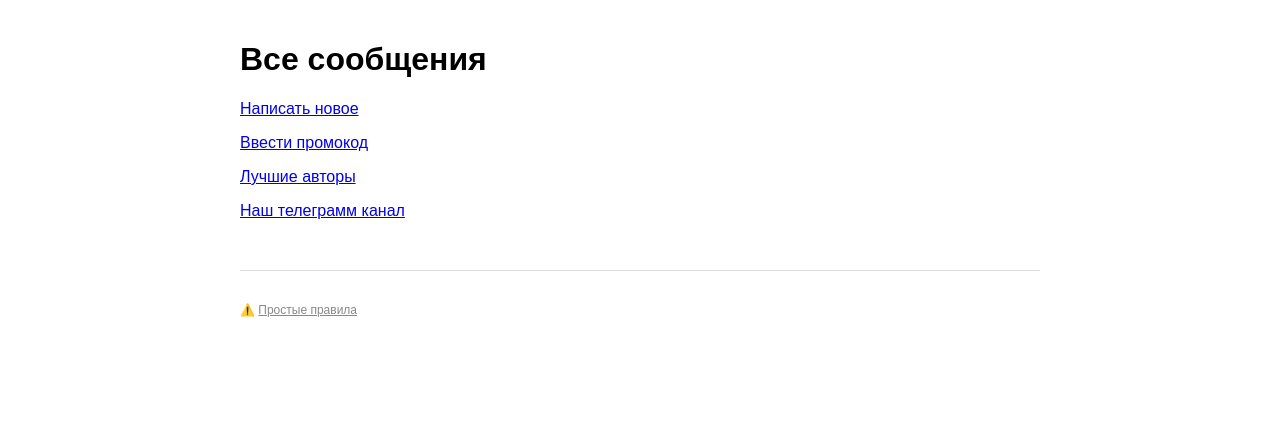
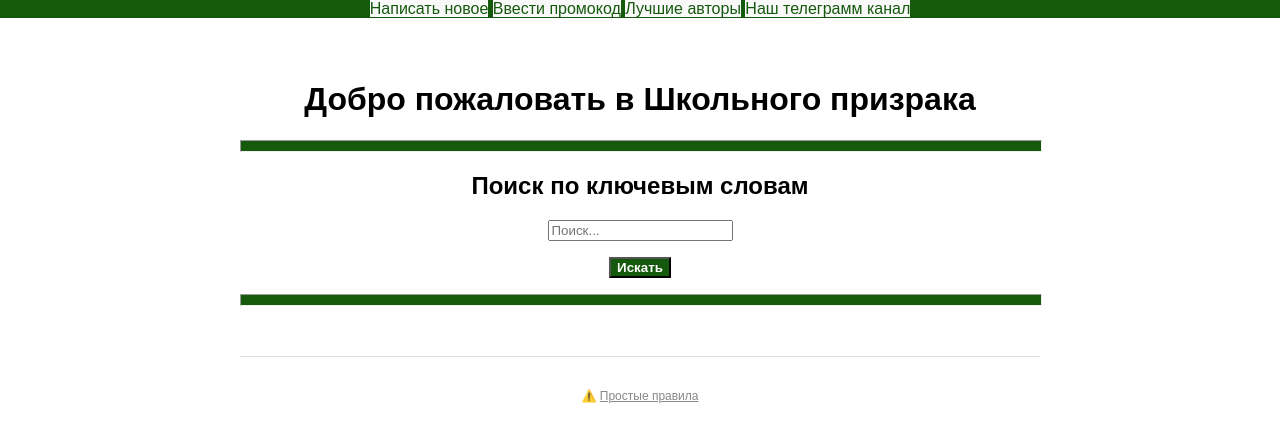
Before and after one commit to RobertAvdeenkov/project, a Python web app: template templates/messages.html in a window 1280 px wide. Shown: the top 442 px of the page. Run offline with Jinja, Linux system fonts and the light colour scheme; the template is opened without the code that fills it, so the values that code supplies are empty.

Commit message:
decorations

```diff
--- a/templates/feedback.html
+++ b/templates/feedback.html
@@ -5,7 +5,7 @@
     <title>Обратная связь</title>
     <meta name="viewport" content="width=device-width, initial-scale=1.0">
     <style>
-        body { font-family: Arial; padding: 20px; max-width: 600px; margin: auto; }
+        body { font-family: Arial; padding: 20px; max-width: 600px; margin: auto; text-align: center;}
         input, textarea, select { width: 100%; padding: 8px; margin: 5px 0; }
         button { padding: 10px 20px; background: #15590d; color: white; border: none; cursor: pointer; }
         button:hover { background: #15590d; }
--- a/templates/leaders.html
+++ b/templates/leaders.html
@@ -5,7 +5,7 @@
     <title>Таблица лидеров</title>
     <meta name="viewport" content="width=device-width, initial-scale=1.0">
     <style>
-        body { font-family: Arial; padding: 20px; max-width: 800px; margin: auto; }
+        body { font-family: Arial; padding: 20px; max-width: 800px; margin: auto; text-align: center;}
         .message { border: 1px solid #ccc; padding: 12px; margin-bottom: 10px; border-radius: 6px; }
         .category { font-weight: bold; color: #15590d; }
         .date { font-size: 12px; color: #888; }
@@ -17,7 +17,7 @@
     </style>
 </head>
 <body>
-    <h1>Лучшие авторы</h1>
+    <h1 style="color: #15590d;">Лучшие авторы</h1>
     <div class="container">
 
                 <!-- Элемент для сообщения (будет отображать data.message) -->
--- a/templates/messages.html
+++ b/templates/messages.html
@@ -5,7 +5,7 @@
     <title>Сообщения</title>
     <meta name="viewport" content="width=device-width, initial-scale=1.0">
     <style>
-        body { font-family: Arial; padding: 20px; max-width: 800px; margin: auto; }
+        body { font-family: Arial; padding: 20px; max-width: 800px; margin: auto; text-align: center; padding-top: 60px;}
         .message { border: 1px solid #ccc; padding: 12px; margin-bottom: 10px; border-radius: 6px; }
         .category { font-weight: bold; color: #15590d; }
         .date { font-size: 12px; color: #888; }
@@ -14,14 +14,32 @@
             color: #ffcc00;
             font-weight: bold;
         }
+        hr{height: 10px; background-color: #15590d; width: 100%;}
+
+        header {
+            position: fixed;
+            top: 0;
+            left: 0;
+            width: 100%;
+            background: #fff;
+            z-index: 1000;
+            background-color: #15590d;
+        }
     </style>
 </head>
 <body>
-    <h1>Все сообщения</h1>
-    <p><a href="/feedback">Написать новое</a></p>
-    <p><a href="/promo">Ввести промокод</a></p>
-    <p><a href="/tops">Лучшие авторы</a></p>
-    <p><a href="https://t.me/+Al3PSSStlsM2ZmIy">Наш телеграмм канал</a></p>
+    <h1>Добро пожаловать в Школьного призрака</h1>
+    <hr>
+    <h2>Поиск по ключевым словам</h2>
+    <input id="finder" placeholder="Поиск...">
+    <p><button onclick="list()">Искать</button></p>
+    <hr>
+    <header>
+        <a href="/feedback" style="color: #15590d; background-color: #f9f9f9; text-underline-offset: auto; text-decoration: none;">Написать новое</a>
+        <a href="/promo" style="color: #15590d; background-color: #f9f9f9; text-underline-offset: auto; text-decoration: none;">Ввести промокод</a>
+        <a href="/tops" style="color: #15590d; background-color: #f9f9f9; text-underline-offset: auto; text-decoration: none;">Лучшие авторы</a>
+        <a href="https://t.me/+Al3PSSStlsM2ZmIy" style="color: #15590d; background-color: #f9f9f9; text-underline-offset: auto; text-decoration: none;">Наш телеграмм канал</a>
+    </header>
     <div class="container">
 
                 <!-- Элемент для сообщения (будет отображать data.message) -->
@@ -52,13 +70,15 @@
 </body>
 <script>
             async function list() {
+                const data= document.getElementById('finder').value;
                 try {
                     const response = await fetch('/messagesSHOW', {
                         method: 'POST',
                         headers: {
                             "Accept": "application/json",
                             "Content-Type": "application/json"
-                        }
+                        },
+                        body:JSON.stringify({'filter':data})
                     });
 
                     if (response.ok) {
@@ -119,7 +139,6 @@
                 }
             }
 
-
             // Вызываем функцию при загрузке страницы
             document.addEventListener('DOMContentLoaded', list);
 
--- a/templates/promo.html
+++ b/templates/promo.html
@@ -5,10 +5,11 @@
     <title>Промокоды</title>
     <meta name="viewport" content="width=device-width, initial-scale=1.0">
     <style>
-        body { font-family: Arial; padding: 20px; max-width: 600px; margin: auto; }
+        body { font-family: Arial; padding: 20px; max-width: 600px; margin: auto;}
         input, textarea, select { width: 100%; padding: 8px; margin: 5px 0; }
         button{ font-weight: bold; color: #ffffff; background-color: #15590d;}
         button:hover { background: #1f7a14; }
+        hr{height: 10px; background-color: #15590d;}
     </style>
 </head>
 <body>
@@ -17,6 +18,7 @@
         <input type="text" name="promo" placeholder="Ваш промокод" required>
         <button type="submit">Ввести</button>
     </form>
+    <hr>
     <h3>Промокоды мог дать вам премиум статус, которые имеет два уровня:<br></h3>
     <h4>1 уровень:<br><br>1. При создании поста он получает 5 лайков автоматически<br>2. Один лайк премиума - 5 лайков<br><br><br>2 Уровень:<br><br>1. Все привилегии 1 уровеня<br>2. Доступ к закрытому чату сайта<br>3. Ваше введенное имя будет отображаться другим цветом и будет помечено "🌟"</h4>
     <h3>Промокоды действуют в течение 1 месяца, после чего премиум отключается</h3>
--- a/templates/secret.html
+++ b/templates/secret.html
@@ -7,8 +7,8 @@
 </head>
 <style>
 
-    body { font-family: Arial; padding: 20px; max-width: 600px; margin: auto; }
-    input, textarea, select { width: 100%; padding: 8px; margin: 5px 0; }
+    body { font-family: Arial; padding: 20px; max-width: 600px; margin: auto;}
+    input, textarea, select { width: 100%; padding: 8px; margin: 5px 0; color: #15590d;}
     button{ font-weight: bold; color: #ffffff; background-color: #15590d;}
     button:hover { background: #1f7a14; }
 </style>
```
Also changed, not shown: tasks/tasks.py (+5 -4 lines), templates/reglog.html (+6 -6 lines).
